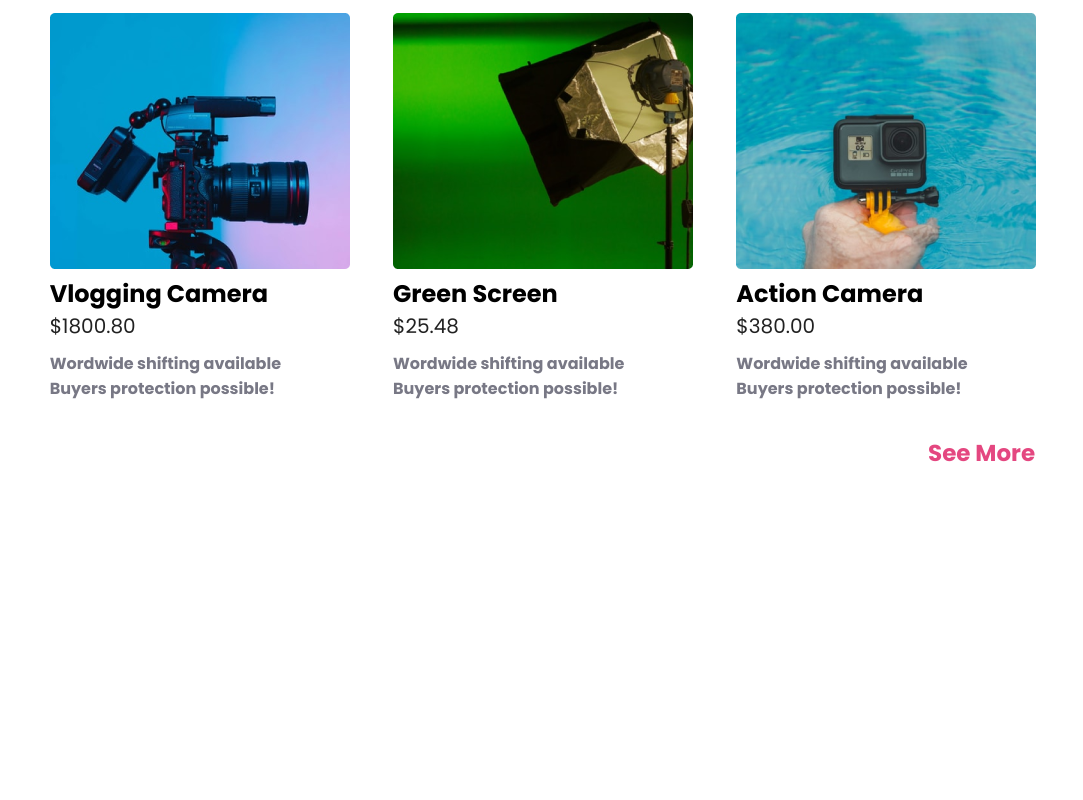
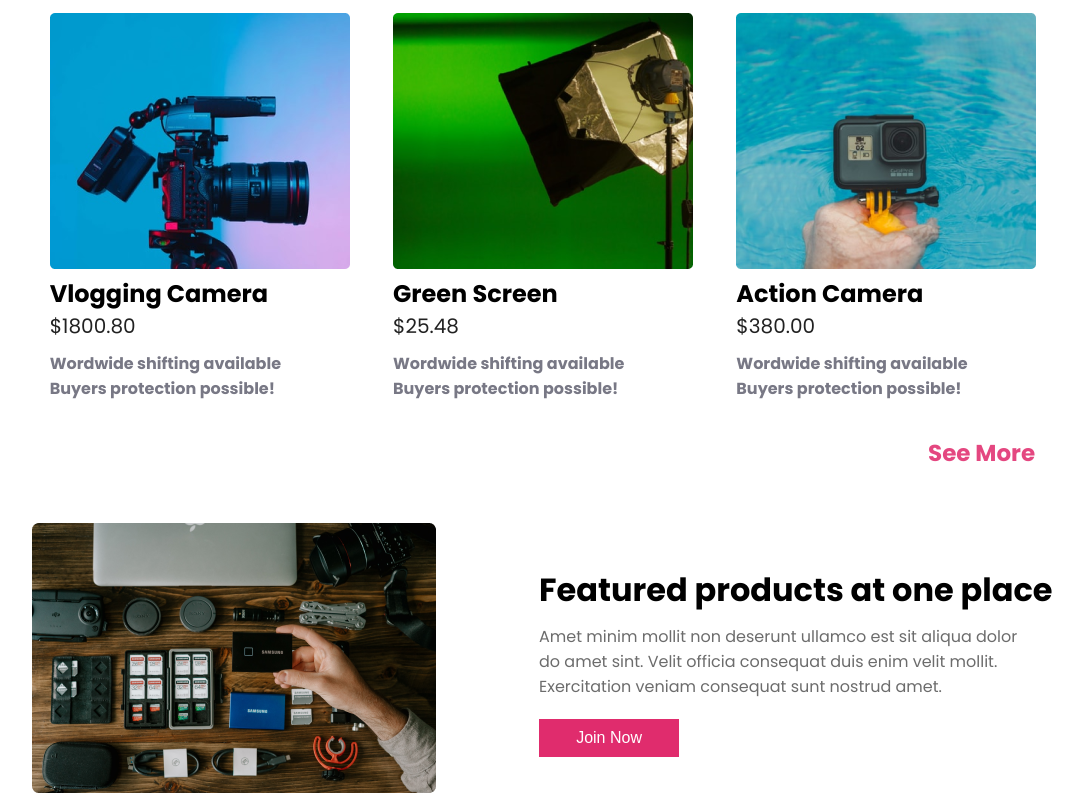
Before and after one commit to saimatabassum79/my-project-influencer, a plain HTML site: page index.html in a window 1280 px wide. Shown: the part 1613-2413 px from the top of the page, without its empty margins (98-1181 px from the left). Before the commit the page ends 2089 px from the top, so only its background shows below. Drawn offline with Linux system fonts and the light colour scheme.

Commit message:
added the feature done

```diff
--- a/index.html
+++ b/index.html
@@ -112,6 +112,16 @@
             </div>
             <h5>See More</h5>
          </div>
+         <div class="feature">
+            <div class="feature-image">
+             <img src="images/gear.png" alt="">
+            </div>
+            <div class="feature-content">
+                <h1>Featured products at one place</h1>
+                <p class="color-3">Amet minim mollit non deserunt ullamco est sit aliqua dolor <br> do amet sint. Velit officia consequat duis enim velit mollit. <br> Exercitation veniam consequat sunt nostrud amet.</p>
+                <button class="btn-primary1">Join Now</button>
+            </div>
+         </div>
     </main>
     <footer>
 
--- a/style/style.css
+++ b/style/style.css
@@ -65,6 +65,15 @@ body{
     padding: 10px 20px;
     color: white;
     border: none;
+}
+.btn-primary1{
+    width: 140px;
+    background-color: #E02C6D;
+    padding: 10px 20px;
+    color: white;
+    border: none;
+    font-size: 16px;
+    padding: 10px;
 }
 .banner-image{
     width:360px;
@@ -147,6 +156,23 @@ max-width: 300px;
      margin-left: 900px;
 
 }
+.feature{
+    width: 1028px;
+    height: 270px;
+
+    display: flex;
+    flex-direction: row;
+    justify-content:space-between;
+    align-items: center;
+    margin-top: 50px;
+}
+.feature-image{
+    margin-right: 100px;
+}
+.feature-content p{
+    margin-top: 10px;
+    margin-bottom: 20px;
+}
 
 
 
```
